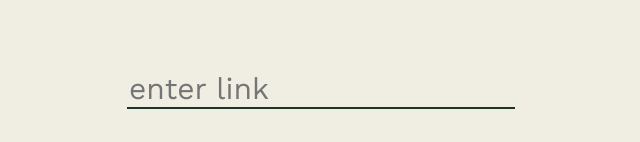
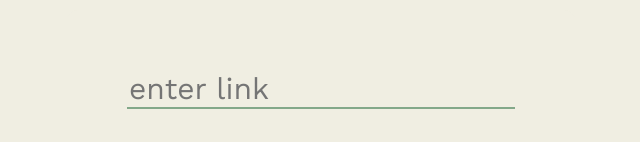
Before and after one commit to zlka/URL_Reducer_FrontEnd, a React (Create React App) app: page / in a window 1280 px wide. In both pictures the pointer is over the input "enter link". Shown: the part 222-364 px from the top of the page, without its empty margins (319-959 px from the left). Built offline with nearby package versions, Linux system fonts and the light colour scheme.

Commit message:
change hover functionality

```diff
--- a/src/components/Search/index.css
+++ b/src/components/Search/index.css
@@ -38,7 +38,9 @@ form {
     outline:none;
     color: var(--forest)
 }
-
+#link:hover{
+    border-bottom: solid 2px var(--teal)
+}
 
 #submit {
     border: none;
```
